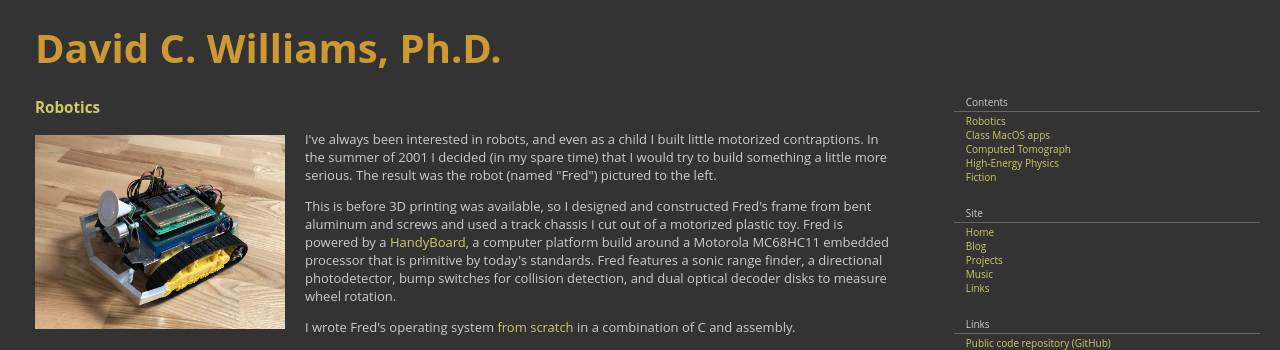
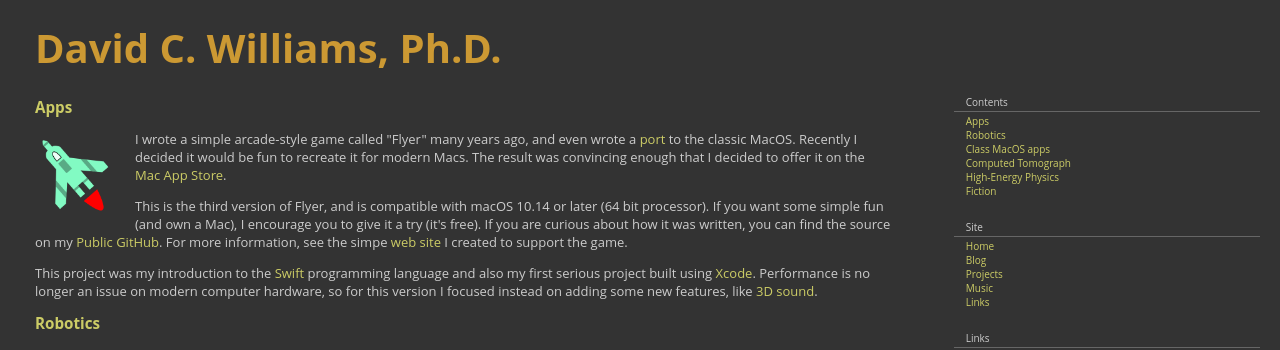
Before and after one commit to dwilliams-github/homepage, a React app in the folder client/: page /projects in a window 1280 px wide. Shown: the top 350 px of the page. Built offline with nearby package versions, Linux system fonts and the light colour scheme; the HTML template or start-up script is replaced by a standard one.

Commit message:
Add Flyer project, fix formatting of code in Blog

```diff
--- a/client/src/Projects.jsx
+++ b/client/src/Projects.jsx
@@ -3,6 +3,7 @@ import { Link } from "react-router-dom";
 import Banner from './Banner';
 import Side from './Side';
 import fred from './images/fred.jpg';
+import flyerShip from './images/ship.png';
 import './css/projects.css';
 
 class Projects extends React.Component {
@@ -11,6 +12,7 @@ class Projects extends React.Component {
             {
                 title: 'Contents',
                 items: [
+                    <a href="#apps">Apps</a>,
                     <a href="#robots">Robotics</a>,
                     <a href="#classMac">Class MacOS apps</a>,
                     <a href="#pCT">Computed Tomograph</a>,
@@ -42,10 +44,28 @@ class Projects extends React.Component {
                 <Banner />
                 <Side contents={sides}/>
                 <div className="text">
+                    <h3><a name="apps">Apps</a></h3>
+
+                    <div className="image">
+                        <img src={flyerShip} alt="flyer" width="80px"/>
+                    </div>
+
+                    <p>
+                        I wrote a simple arcade-style game called "Flyer" many years ago, and even wrote a <a href="https://github.com/dwilliams-github/flyer" target="_blank">port</a> to the classic MacOS. Recently I decided it would be fun to recreate it for modern Macs. The result was convincing enough that I decided to offer it on the <a href="https://apps.apple.com/us/app/flyer/id1494646505" target="_blank">Mac App Store</a>.
+                    </p>
+
+                    <p>
+                        This is the third version of Flyer, and is compatible with macOS 10.14 or later (64 bit processor). If you want some simple fun (and own a Mac), I encourage you to give it a try (it's free). If you are curious about how it was written, you can find the source on my <a href="https://github.com/dwilliams-github/flyer-macos" target="_blank">Public GitHub</a>. For more information, see the simpe <a href="https://flyer.slashdave.com" target="_blank">web site</a> I created to support the game.
+                    </p>
+
+                    <p>
+                        This project was my introduction to the <a href="https://swift.org" target="_blank">Swift</a> programming language and also my first serious project built using <a href="https://developer.apple.com/xcode/" target="_blank">Xcode</a>. Performance is no longer an issue on modern computer hardware, so for this version I focused instead on adding some new features, like <a href="https://developer.apple.com/documentation/avfoundation/avaudio3dmixing" target="_blank">3D sound</a>.
+                    </p>
+
                     <h3><a name="robots">Robotics</a></h3>
 
                     <div className="image">
-                        <img src={fred} alt="fred" width="250px"/>
+                        <img src={fred} alt="fred" width="180px"/>
                     </div>
 
                     <p>
--- a/client/src/css/blog.css
+++ b/client/src/css/blog.css
@@ -109,6 +109,7 @@
 	padding: 4px 8px;
 	border: 1px solid #555;
 	font-size: smaller;
+	overflow-x: auto;
 }
 .blog .search {
 	color:#CC9933;
--- a/client/src/css/projects.css
+++ b/client/src/css/projects.css
@@ -1,6 +1,6 @@
 .projects ul { margin: 9px; }
 .projects h4 { margin-bottom: 4px; }
-.projects h3 { margin-bottom: 10px; margin-top: 12px }
+.projects h3 { margin-bottom: 10px; margin-top: 12px; }
 .projects .reference {
 	font-size: x-small;
 	line-height: 130%;
```
Also changed, not shown: client/src/images/macStore.svg (added), client/src/images/ship.png (added).
